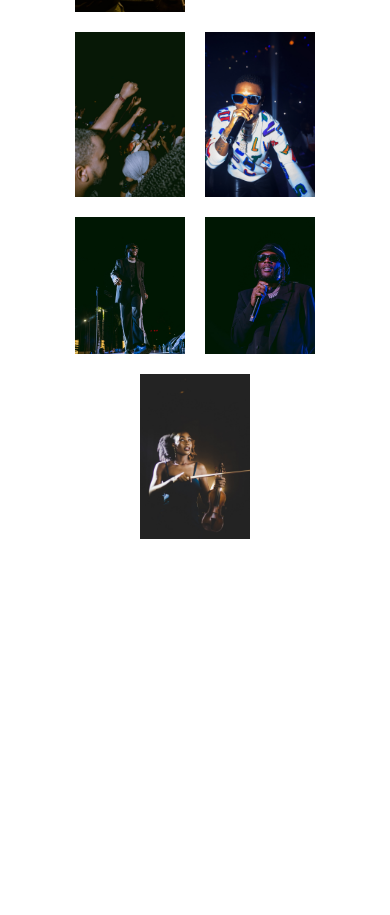
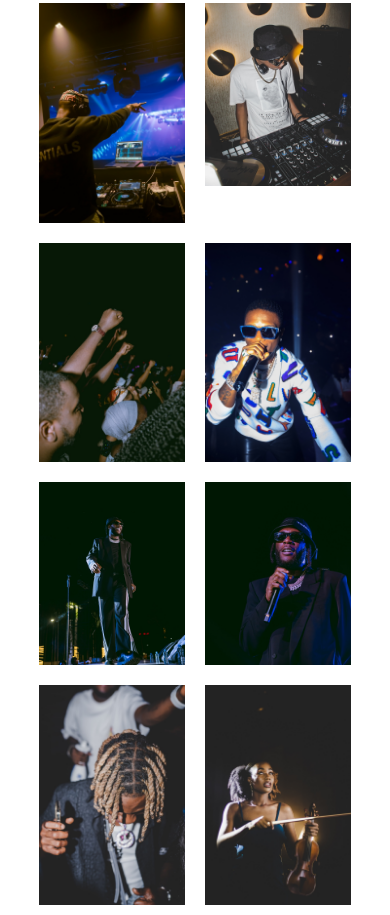
Before and after one commit to jindudimuna/earlstudios, a plain HTML site: page music.html in a window 390 px wide. Shown: the part 733-1648 px from the top of the page. Before the commit the page ends 1282 px from the top, so only its background shows below. Drawn offline with nearby package versions, Linux system fonts and the light colour scheme.

Commit message:
new uploads

```diff
--- a/Portraits.css
+++ b/Portraits.css
@@ -7,8 +7,8 @@
 
 img{
 
-	width: 30%;
-	height: 30%;
+	width: 40%;
+	height: 40%;
 	margin: 10px;
 	object-fit: cover;
 	cursor: pointer;
@@ -17,7 +17,7 @@ img{
 
 
 img:hover {
-transform: scale(2.1);
+transform: scale(2.0);
 
 }
 
--- a/automobile.css
+++ b/automobile.css
@@ -7,8 +7,8 @@
 
 img{
 
-	width: 30%;
-	height: 30%;
+	width: 40%;
+	height: 40%;
 	margin: 10px;
 	object-fit: cover;
 	cursor: pointer;
@@ -17,7 +17,7 @@ img{
 
 
 img:hover {
-transform: scale(2.1);
+transform: scale(2.0);
 
 }
 
--- a/hospitality.css
+++ b/hospitality.css
@@ -7,8 +7,8 @@
 
 img{
 
-	width: 30%;
-	height: 30%;
+	width: 40%;
+	height: 40%;
 	margin: 10px;
 	object-fit: cover;
 	cursor: pointer;
@@ -17,7 +17,7 @@ img{
 
 
 img:hover {
-transform: scale(2.1);
+transform: scale(2.0);
 
 }
 
--- a/lifestyle.css
+++ b/lifestyle.css
@@ -8,8 +8,8 @@
 
 img{
 
-	width: 30%;
-	height: 30%;
+	width: 40%;
+	height: 40%;
 	margin: 10px;
 	object-fit: cover;
 	cursor: pointer;
@@ -18,7 +18,7 @@ img{
 
 
 img:hover {
-transform: scale(2.1);
+transform: scale(2.0);
 
 }
 
--- a/music.css
+++ b/music.css
@@ -12,8 +12,8 @@ body, html {
 
 img{
 
-	width: 30%;
-	height: 30%;
+	width: 40%;
+	height: 40%;
 	margin: 10px;
 	object-fit: cover;
 	cursor: pointer;
@@ -22,7 +22,7 @@ img{
 
 
 img:hover {
-transform: scale(2.1);
+transform: scale(2.0);
 
 }
 
--- a/music.html
+++ b/music.html
@@ -25,6 +25,7 @@
 			<img src="image\music\12.jpg">
 			<img src="image\music\13.jpg">
 			<img src="image\music\14.jpg">
+			<img src="image\music\15.jpg">
 
 </div>
 </body>
--- a/products.css
+++ b/products.css
@@ -7,8 +7,8 @@
 
 img{
 
-	width: 30%;
-	height: 30%;
+	width: 40%;
+	height: 40%;
 	margin: 10px;
 	object-fit: cover;
 	cursor: pointer;
@@ -17,7 +17,7 @@ img{
 
 
 img:hover {
-transform: scale(2.1);
+transform: scale(2.0);
 
 }
 
```
Also changed, not shown: Portraits.html (+4 -0 lines), image/Portraits/13.JPG (added), image/Portraits/14.JPG (added), image/Portraits/15.JPG (added), image/music/15.JPG (added).
